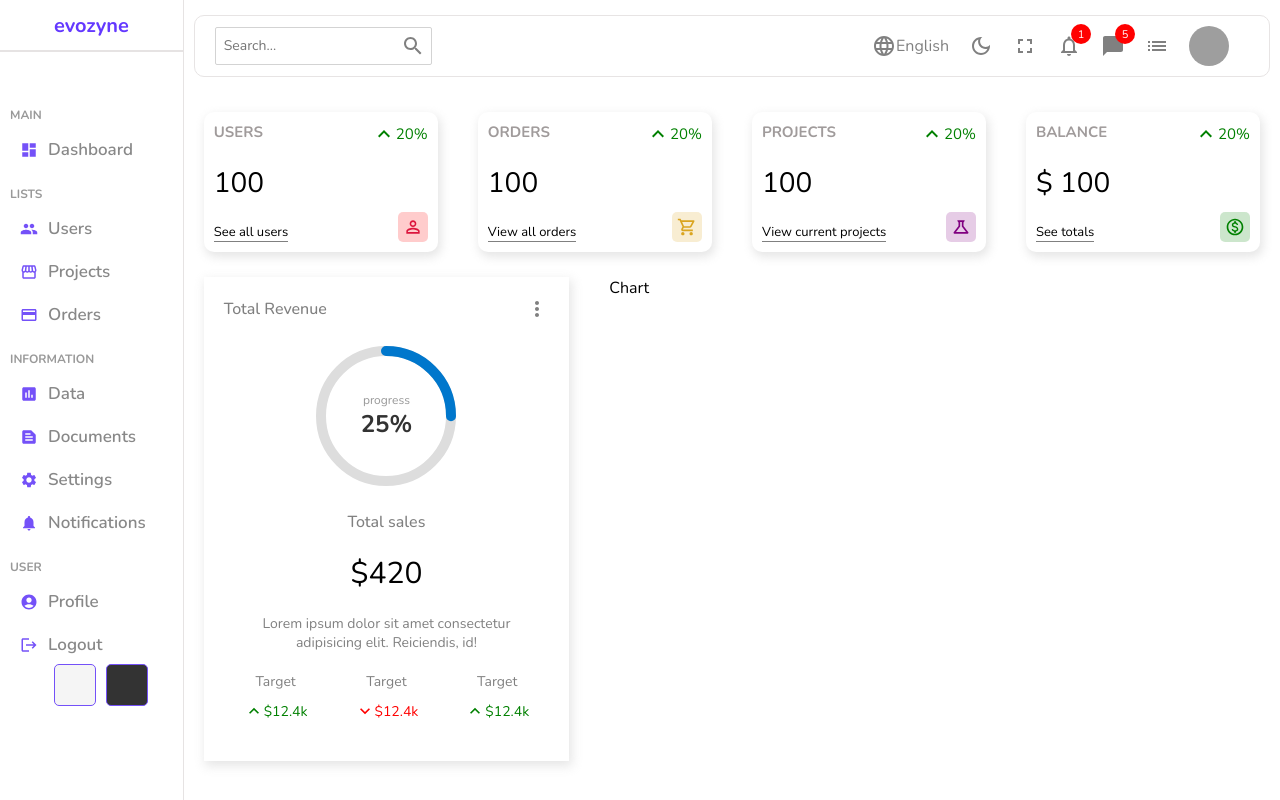
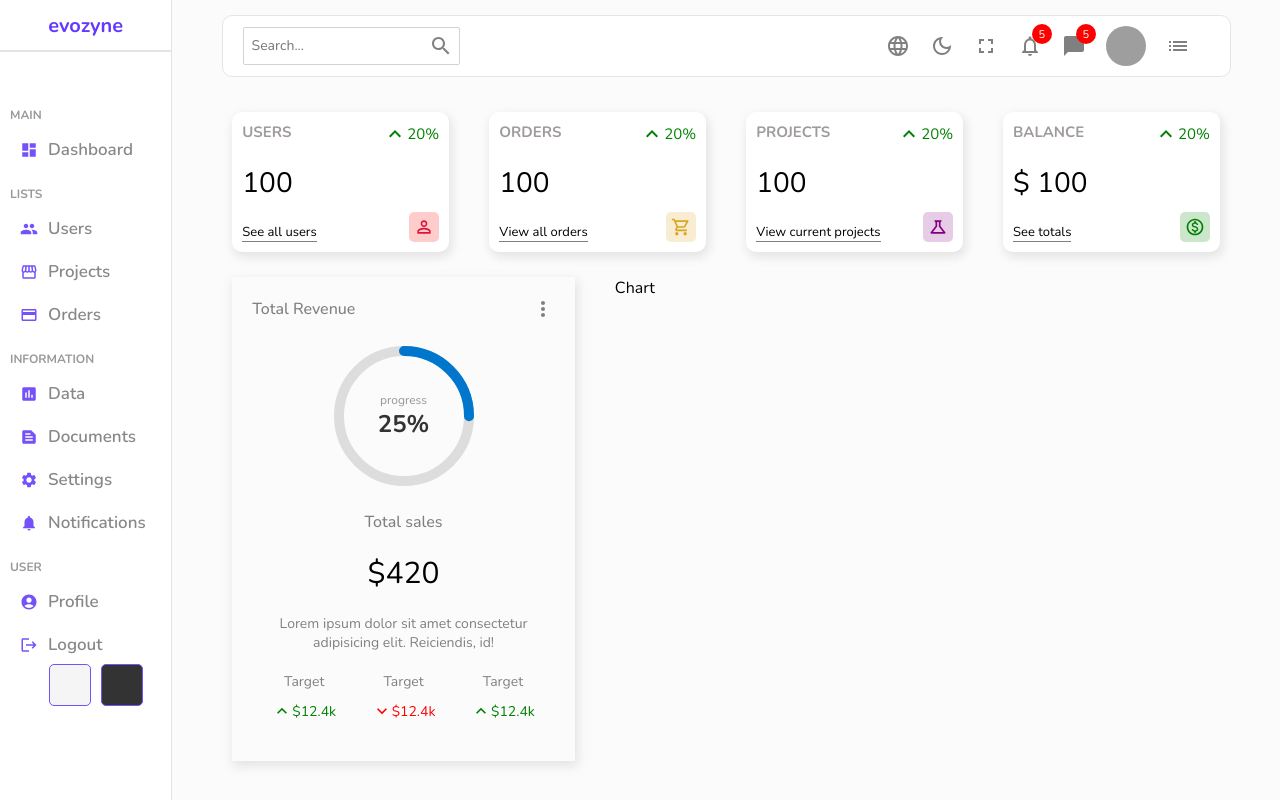
Before and after one commit to marykasp/admin-dashboard, a React (Create React App) app: page / in a window 1280 px wide. Built offline with nearby package versions, Linux system fonts and the light colour scheme; grey boxes are pictures that could not be loaded.

Commit message:
Add dropdownMenu and dropdownItem component to navbar

```diff
--- /dev/null
+++ b/src/components/dropdownMenu/DropdownMenu.jsx
@@ -0,0 +1,26 @@
+import React from 'react'
+import SettingsIcon from '@mui/icons-material/Settings';
+import "./dropdownmenu.scss"
+
+
+const DropDownMenu = () => {
+
+  function DropdownItem(props) {
+    return (
+      <div className="menu-item">
+        <span className="icon-button">{props.leftIcon}</span>
+        <span>{props.children}</span>
+        <span className="icon-right">{props.rightIcon}</span>
+      </div>
+    )
+  }
+  return (
+    <div className="dropdown">
+      <DropdownItem>My Profile</DropdownItem>
+      <DropdownItem leftIcon={<SettingsIcon />}>Settings</DropdownItem>
+      <DropdownItem rightIcon={<SettingsIcon />}>Settings</DropdownItem>
+    </div>
+  )
+}
+
+export default DropDownMenu
--- /dev/null
+++ b/src/components/dropdownMenu/dropdownmenu.scss
@@ -0,0 +1,36 @@
+.dropdown {
+  position: absolute;
+  top: 50px;
+  right: -160px;
+  width: 300px;
+  transform: translateX(-45%);
+  background-color: #fff;
+  border-radius: 3px;
+  padding: 1rem;
+  overflow: hidden;
+
+  .menu-item {
+    text-decoration: none;
+    color: gray;
+    display: flex;
+    height: 50px;
+    align-items: center;
+    border-radius: 3px;
+    transition: background 0.4s;
+    padding: 5px;
+    text-align: center;
+
+    .icon-button {
+      margin-right: 8px;
+    }
+
+    .icon-right {
+      margin-left: 8px;
+    }
+
+    &:hover {
+      background-color: #ece8ff;
+      border-right: 3px solid #7451f8;
+    }
+  }
+}
--- a/src/components/featured/featured.scss
+++ b/src/components/featured/featured.scss
@@ -24,8 +24,8 @@
     gap: 20px;
 
     .featuredChart {
-      width: 100%;
-      height: 100%;
+      // width: 100%;
+      // height: 100%;
       display: flex;
       justify-content: center;
       align-items: center;
--- /dev/null
+++ b/src/components/navbar/NavItem.jsx
@@ -0,0 +1,14 @@
+import React, { useState } from 'react'
+
+const NavItem = ({ icon, children, notifications }) => {
+  const [open, setOpen] = useState(false)
+  return (
+    <li className="nav-item" onClick={() => setOpen(!open)}>
+      {icon}
+      {notifications && <div className="counter">5</div>}
+      {open && children}
+    </li>
+  )
+}
+
+export default NavItem
--- a/src/components/navbar/Navbar.jsx
+++ b/src/components/navbar/Navbar.jsx
@@ -1,4 +1,6 @@
 import React from 'react'
+import DropdownMenu from '../dropdownMenu/DropdownMenu'
+import NavItem from "./NavItem"
 import "./navbar.scss"
 import SearchOutlinedIcon from '@mui/icons-material/SearchOutlined'
 import LanguageOutlinedIcon from '@mui/icons-material/LanguageOutlined'
@@ -16,32 +18,20 @@ const Navbar = () => {
           <input type="text" placeholder='Search...' />
           <SearchOutlinedIcon className="icon" />
         </div>
-        <div className="items">
-          <div className="item">
-            <LanguageOutlinedIcon className="icon" />
-            English
-          </div>
-          <div className="item">
-            <DarkModeOutlinedIcon className="icon" />
-          </div>
-          <div className="item">
-            <FullscreenOutlinedIcon className="icon" />
-          </div>
-          <div className="item">
-            <NotificationsNoneOutlinedIcon className="icon" />
-            <div className="counter">1</div>
-          </div>
-          <div className="item">
-            <ChatBubbleOutlinedIcon className="icon" />
-            <div className="counter">5</div>
-          </div>
-          <div className="item">
-            <ListOutlinedIcon className="icon" />
-          </div>
-          <div className="item">
-            <img src="https://randomuser.me/api/portraits/men/10.jpg" alt="" className='avatar' />
-          </div>
-        </div>
+        <ul className="nav-items">
+          <NavItem icon={<LanguageOutlinedIcon />} />
+          <NavItem icon={<DarkModeOutlinedIcon />} />
+          <NavItem icon={<FullscreenOutlinedIcon />} />
+          <NavItem icon={<NotificationsNoneOutlinedIcon className="icon" />} notifications={10} />
+
+          <NavItem icon={<ChatBubbleOutlinedIcon className="icon" />} notifications={5} />
+
+          <NavItem icon={<img src="https://randomuser.me/api/portraits/men/10.jpg" alt="" className='avatar' />} />
+          <NavItem icon={<ListOutlinedIcon />}>
+            {/* Dropdown goes here */}
+            <DropdownMenu />
+          </NavItem>
+        </ul>
       </div>
     </div>
   )
--- a/src/components/navbar/navbar.scss
+++ b/src/components/navbar/navbar.scss
@@ -34,19 +34,20 @@
       }
     }
 
-    .items {
+    .nav-items {
       display: flex;
       align-items: center;
+      list-style: none;
 
-      .item {
+      .nav-item {
         display: flex;
         align-items: center;
         margin-right: 20px;
         position: relative;
+        cursor: pointer;
 
         .icon {
           font-size: 24px;
-          cursor: pointer;
         }
 
         .avatar {
--- a/src/components/progressBar/ProgressBar.jsx
+++ b/src/components/progressBar/ProgressBar.jsx
@@ -23,6 +23,7 @@ const ProgressBar = (props) => {
     dashOffset = dashArray * ((100 - progress) / 100)
 
   let hideLabel = (size < 100 || !label.length || spinnerMode) ? true : false
+  console.log(hideLabel)
 
   return (
     <>
--- a/src/pages/home/Home.js
+++ b/src/pages/home/Home.js
@@ -4,6 +4,7 @@ import Navbar from "../../components/navbar/Navbar";
 import Widget from "../../components/widget/Widget";
 import Featured from "../../components/featured/Featured";
 import Chart from "../../components/chart/Chart";
+
 import "./home.scss";
 
 const Home = () => {
--- a/src/pages/home/home.scss
+++ b/src/pages/home/home.scss
@@ -3,8 +3,8 @@
 
   .homeContainer {
     flex: 6;
-    // background-color: rgb(251, 251, 251);
-
+    padding: 0 40px;
+    background-color: rgb(251, 251, 251);
     .widgets,
     .charts {
       display: flex;
```
Also changed, not shown: src/components/dropdown/Dropdown.jsx (added, +28 -0 lines).
